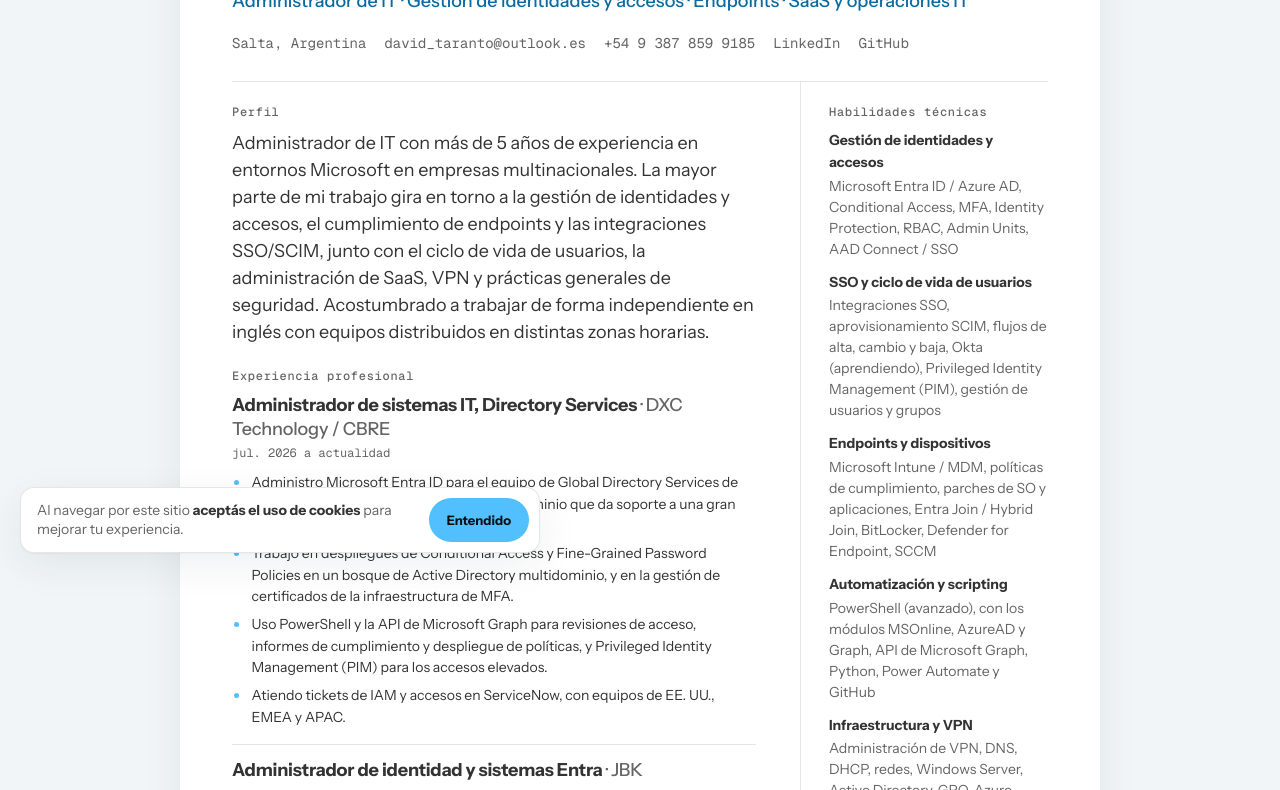
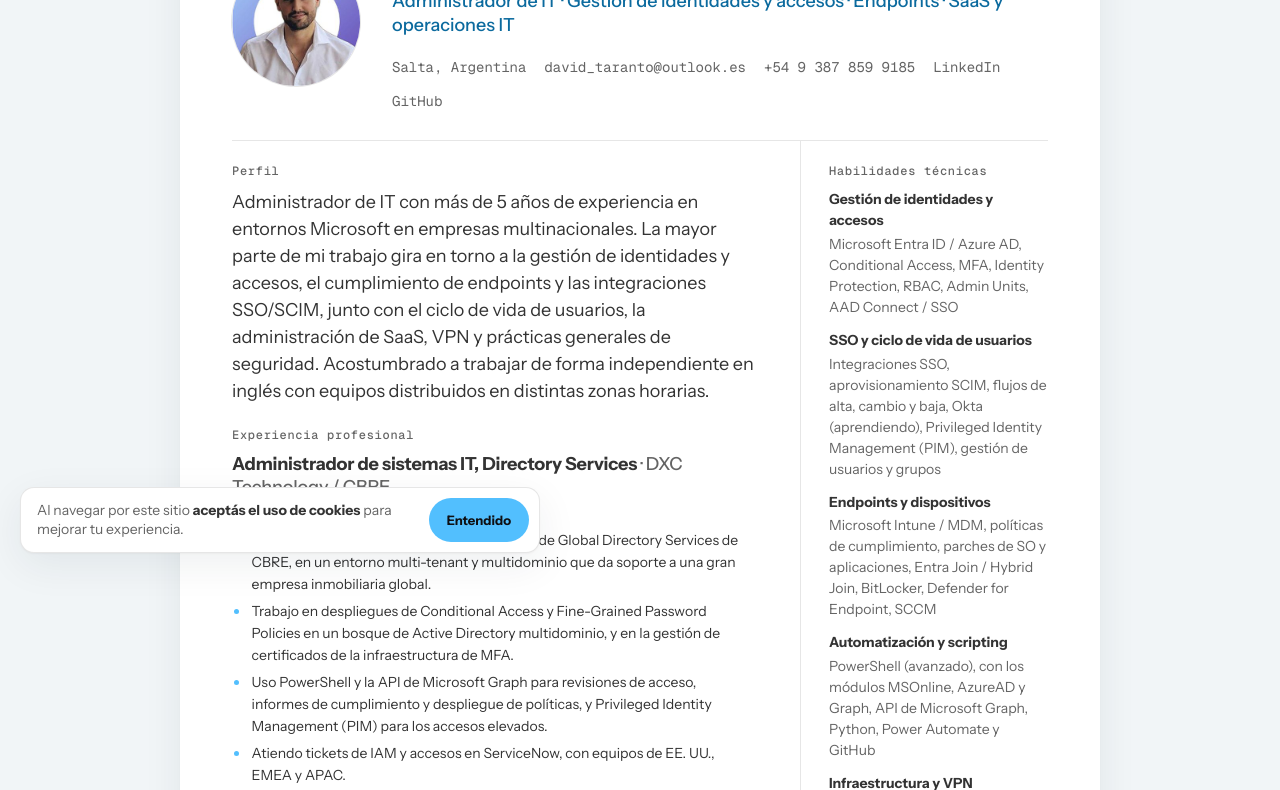
Before and after one commit to davidtaranto96/dtsystem-web, a plain HTML site: page cv/index.html in a window 1280 px wide. Shown: the part 227-1017 px from the top of the page. Drawn offline with nearby package versions, Linux system fonts and the light colour scheme.

Commit message:
feat(cv): foto en el CV
Co-Authored-By: Claude Opus 5.5 <noreply@anthropic.com>

```diff
--- a/cv.css
+++ b/cv.css
@@ -171,3 +171,9 @@ a:focus-visible, button:focus-visible { outline: 2px solid var(--accent-ink); ou
   .cv-job ul { gap: 3pt; margin-top: 5pt; }
   a { text-decoration: none; }
 }
+
+/* foto (18/11): redonda, al lado del nombre; en el celular, arriba */
+.cv-head { display: grid; grid-template-columns: auto minmax(0, 1fr); align-items: center; gap: clamp(16px, 3vw, 32px); }
+.cv-foto { width: clamp(88px, 12vw, 128px); height: auto; aspect-ratio: 1; border-radius: 50%; object-fit: cover; display: block; box-shadow: 0 0 0 1px var(--line); }
+@media (max-width: 520px) { .cv-head { grid-template-columns: minmax(0, 1fr); } .cv-foto { width: 96px; } }
+@media print { .cv-foto { width: 26mm; } .cv-head { gap: 6mm; } }
--- a/cv/index.html
+++ b/cv/index.html
@@ -28,7 +28,7 @@
       document.documentElement.dataset.theme = t || (matchMedia("(prefers-color-scheme: dark)").matches ? "dark" : "light");
     })();
   </script>
-  <script type="application/ld+json">{"@context": "https://schema.org", "@type": "ProfilePage", "url": "https://dtsystem.com.ar/cv/", "inLanguage": "es", "mainEntity": {"@type": "Person", "name": "David Taranto", "jobTitle": "Administrador de IT", "worksFor": {"@type": "Organization", "name": "DXC Technology"}, "alumniOf": {"@type": "CollegeOrUniversity", "name": "Universidad Católica de Salta"}, "address": {"@type": "PostalAddress", "addressLocality": "Salta", "addressCountry": "AR"}, "email": "david_taranto@outlook.es", "url": "https://dtsystem.com.ar/", "sameAs": ["https://www.linkedin.com/in/david-taranto/", "https://github.com/davidtaranto96"], "knowsLanguage": ["es", "en"]}}</script>
+  <script type="application/ld+json">{"@context": "https://schema.org", "@type": "ProfilePage", "url": "https://dtsystem.com.ar/cv/", "inLanguage": "es", "mainEntity": {"@type": "Person", "name": "David Taranto", "jobTitle": "Administrador de IT", "image": "https://dtsystem.com.ar/assets/cv/david.jpg", "worksFor": {"@type": "Organization", "name": "DXC Technology"}, "alumniOf": {"@type": "CollegeOrUniversity", "name": "Universidad Católica de Salta"}, "address": {"@type": "PostalAddress", "addressLocality": "Salta", "addressCountry": "AR"}, "email": "david_taranto@outlook.es", "url": "https://dtsystem.com.ar/", "sameAs": ["https://www.linkedin.com/in/david-taranto/", "https://github.com/davidtaranto96"], "knowsLanguage": ["es", "en"]}}</script>
 </head>
 <body>
   <nav class="cv-bar" aria-label="CV">
@@ -41,6 +41,8 @@
 
   <main class="cv" id="main">
     <header class="cv-head">
+      <img class="cv-foto" src="/assets/cv/david.jpg" width="160" height="160" alt="David Taranto">
+      <div class="cv-head-txt">
       <h1>David Taranto</h1>
       <p class="cv-rol">Administrador de IT · Gestión de identidades y accesos · Endpoints · SaaS y operaciones IT</p>
       <ul class="cv-cont" aria-label="Contacto">
@@ -50,6 +52,7 @@
         <li><a href="https://www.linkedin.com/in/david-taranto/" target="_blank" rel="noopener">LinkedIn</a></li>
         <li><a href="https://github.com/davidtaranto96" target="_blank" rel="noopener">GitHub</a></li>
       </ul>
+      </div>
     </header>
 
     <div class="cv-cuerpo">
```
Also changed, not shown: cv/en/index.html (+4 -1 lines), assets/cv/david.jpg (added).
